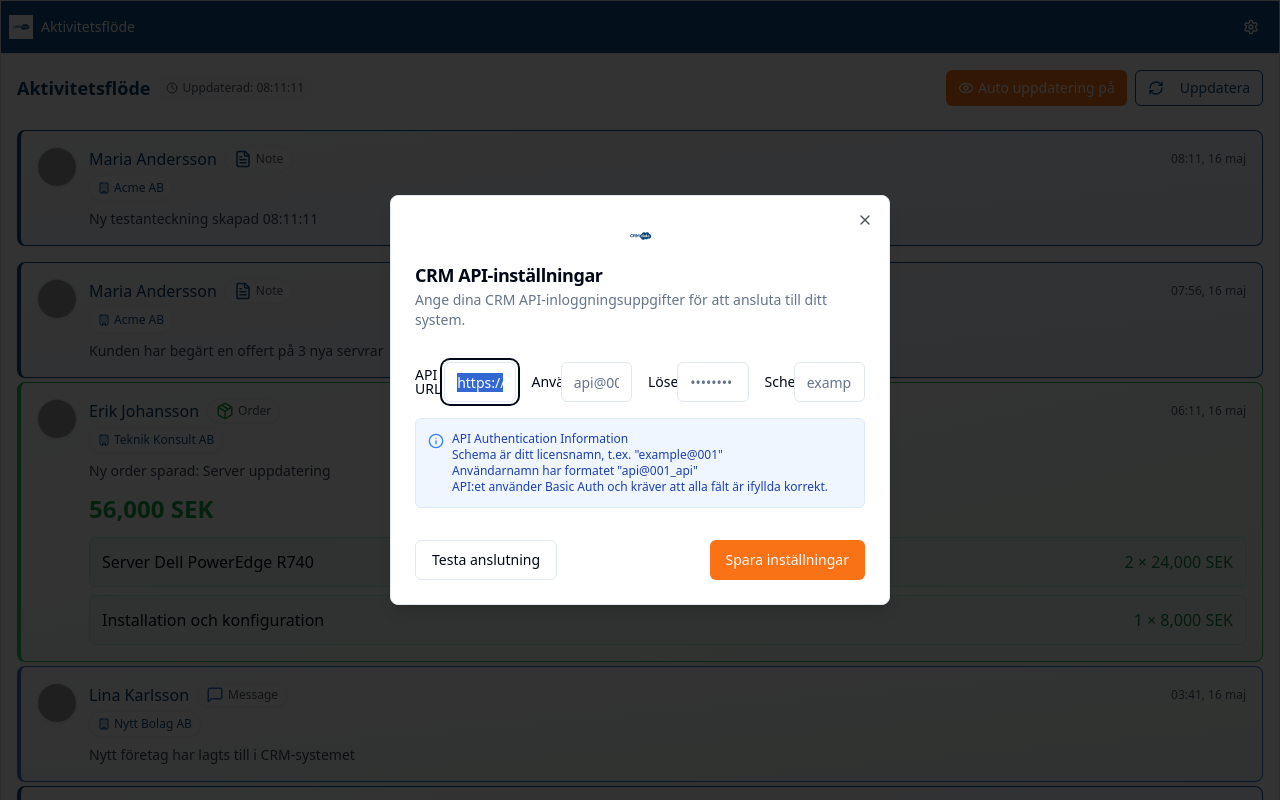
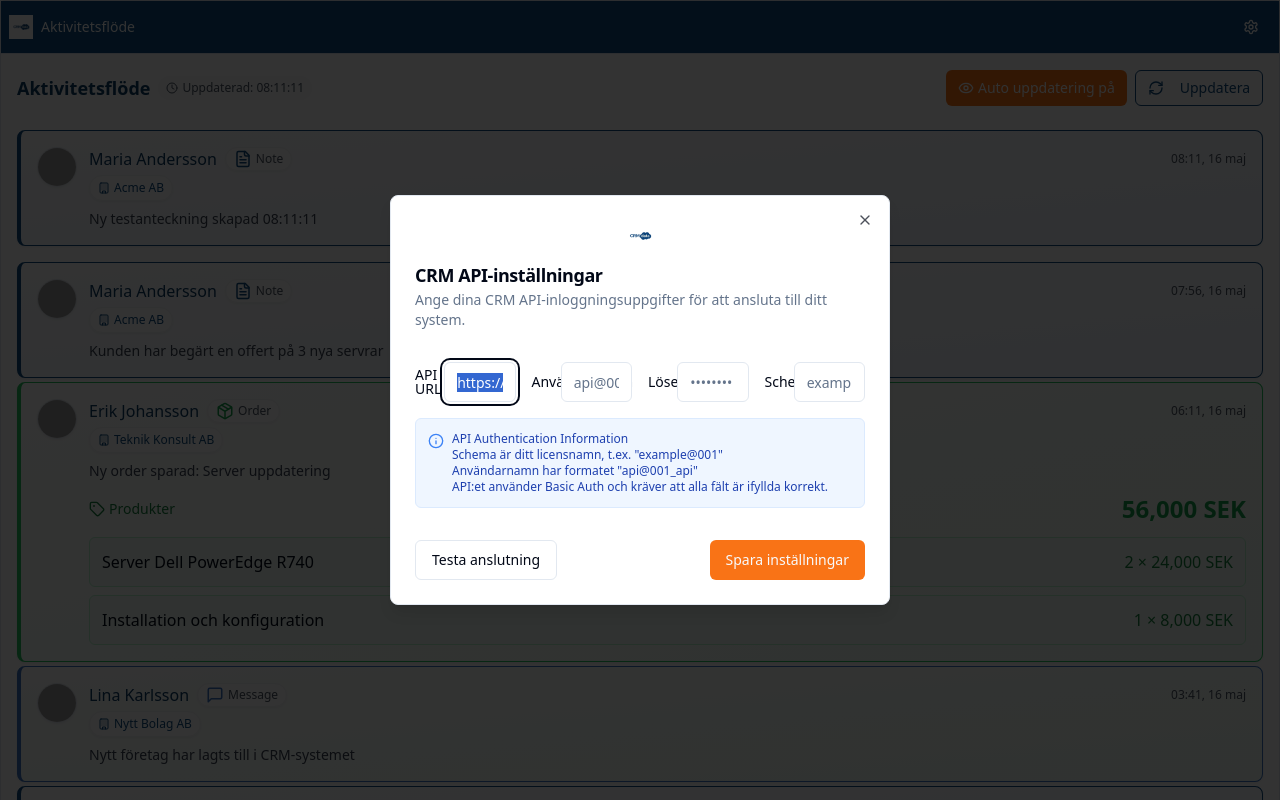
Before and after one commit to axebac01/aktivitet, a React (Vite) app: page /embed in a window 1280 px wide. Shown: the top 800 px of the page. Built offline with nearby package versions, Linux system fonts and the light colour scheme; grey boxes are pictures that could not be loaded.

Commit message:
Fix: Order value position and product names
Move order value to the right and attempt to fetch product names using article IDs.

```diff
--- a/src/components/ActivityItem.tsx
+++ b/src/components/ActivityItem.tsx
@@ -12,8 +12,8 @@ import {
   CheckSquare,
   User,
   Building,
-  Receipt,
-  Package
+  Package,
+  Tag
 } from 'lucide-react';
 
 interface ActivityItemProps {
@@ -107,26 +107,45 @@ export const ActivityItem: React.FC<ActivityItemProps> = ({
     // Debug log to check order details
     console.log('Order details:', activity.orderDetails);
 
+    // Log article IDs to help with debugging
+    if (hasItems) {
+      console.log('Order items article IDs:', activity.orderDetails.items.map(item => item.articleId));
+    }
+
     return (
       <div className="mt-3">
         {activity.orderDetails.totalValue && (
-          <div className="text-2xl font-bold text-green-600 mb-3">
+          <div className="flex justify-between items-center mb-3">
+            <div className="flex items-center gap-1 text-sm text-green-700">
+              <Tag size={16} />
+              <span>Produkter</span>
+            </div>
+            <div className="text-2xl font-bold text-green-600">
               {activity.orderDetails.totalValue} SEK
+            </div>
           </div>
         )}
 
         {hasItems ? (
           <div className="space-y-2">
-            {activity.orderDetails.items.map((item, index) => (
+            {activity.orderDetails.items.map((item, index) => {
+              // Try to get product name from different sources
+              const productName =
+                item.productName || // Try from productName field
+                item.name ||       // Try from name field directly
+                (item.articleId ? `Produkt #${item.articleId}` : "Okänd produkt"); // Use article ID as fallback
+
+              return (
                 <div key={index} className="bg-green-50 p-3 rounded-md border border-green-200 flex justify-between items-center">
-                <span className="font-medium">{item.name || "Okänd produkt"}</span>
+                  <span className="font-medium">{productName}</span>
                   {item.quantity && item.price && (
                     <span className="text-green-700 font-medium">
                       {item.quantity} × {item.price} SEK
                     </span>
                   )}
                 </div>
-            ))}
+              );
+            })}
           </div>
         ) : (
           <div className="text-gray-500 italic">Inga produktdetaljer tillgängliga</div>
```
Lines whose indentation alone changed are shown as unchanged.
